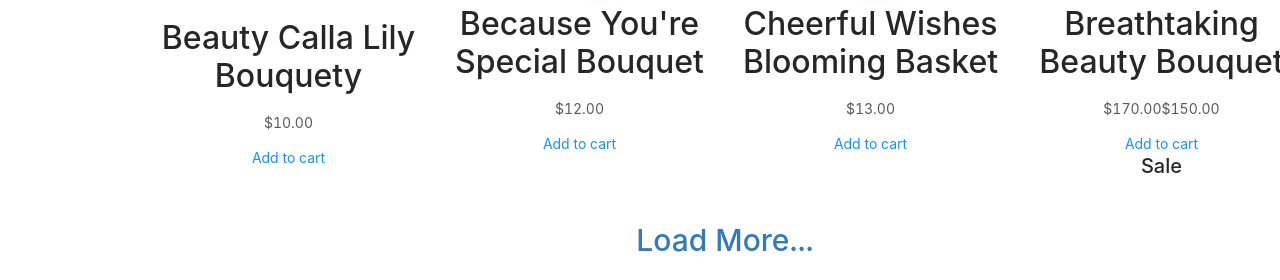
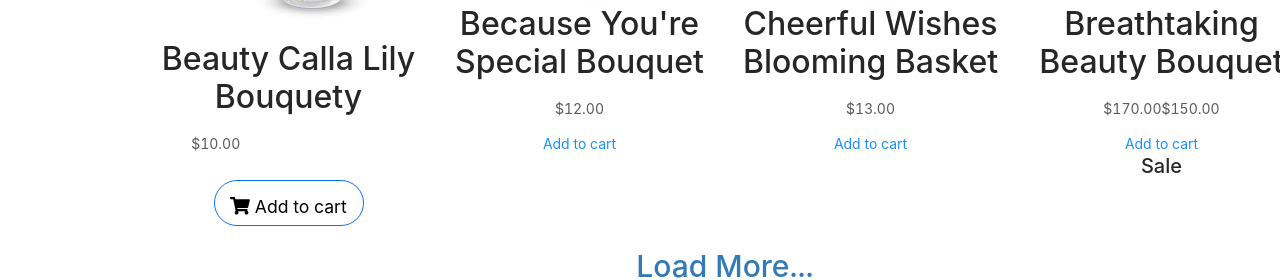
Before and after one commit to chieuduong1102/ClientProject4, a Vue app: page /Home in a window 1280 px wide. Shown: the part 3640-3920 px from the top of the page. Built offline with nearby package versions, Linux system fonts and the light colour scheme; what vue-axios-cors, vuejs-datatable would draw is missing.

Commit message:
Update div product

```diff
--- a/src/components/UserComponents/ProductComponent/NewProduct.vue
+++ b/src/components/UserComponents/ProductComponent/NewProduct.vue
@@ -5,6 +5,7 @@
         <div class="product_list">
           <div class="single_product">
             <a href="product.html" target="main">
+              <br />
               <figure>
                 <img
                   src="../../../assets/css/img/product/pr1.png"
@@ -13,10 +14,13 @@
             ></a>
             <div class="product_details">
               <h2>Beauty Calla Lily Bouquety</h2>
+              <div class="row">
+                <div class="col-md-6">
                   <p>
                     <span class="popular_price">$10.00</span>
                   </p>
-              <div class="product_rating">
+                </div>
+                <div class=" col-md-6 product_rating">
                   <div class="star_icon">
                     <i class="fa fa-star"></i>
                     <i class="fa fa-star"></i>
@@ -24,9 +28,13 @@
                     <i class="fa fa-star"></i>
                     <i class="fa fa-star-half-o"></i>
                   </div>
+                </div>
                 <div class="product_button">
                   <div class="cart_details">
-                    <a href="cart.html">Add to cart</a>
+                    <a href="cart.html" class="btn btn-primary" style="padding-top: 13px">
+                      <fa-icon icon="shopping-cart" /> Add to cart</a
+                    >
+                    <br />
                   </div>
                 </div>
               </div>
```
Lines whose indentation alone changed are shown as unchanged.
